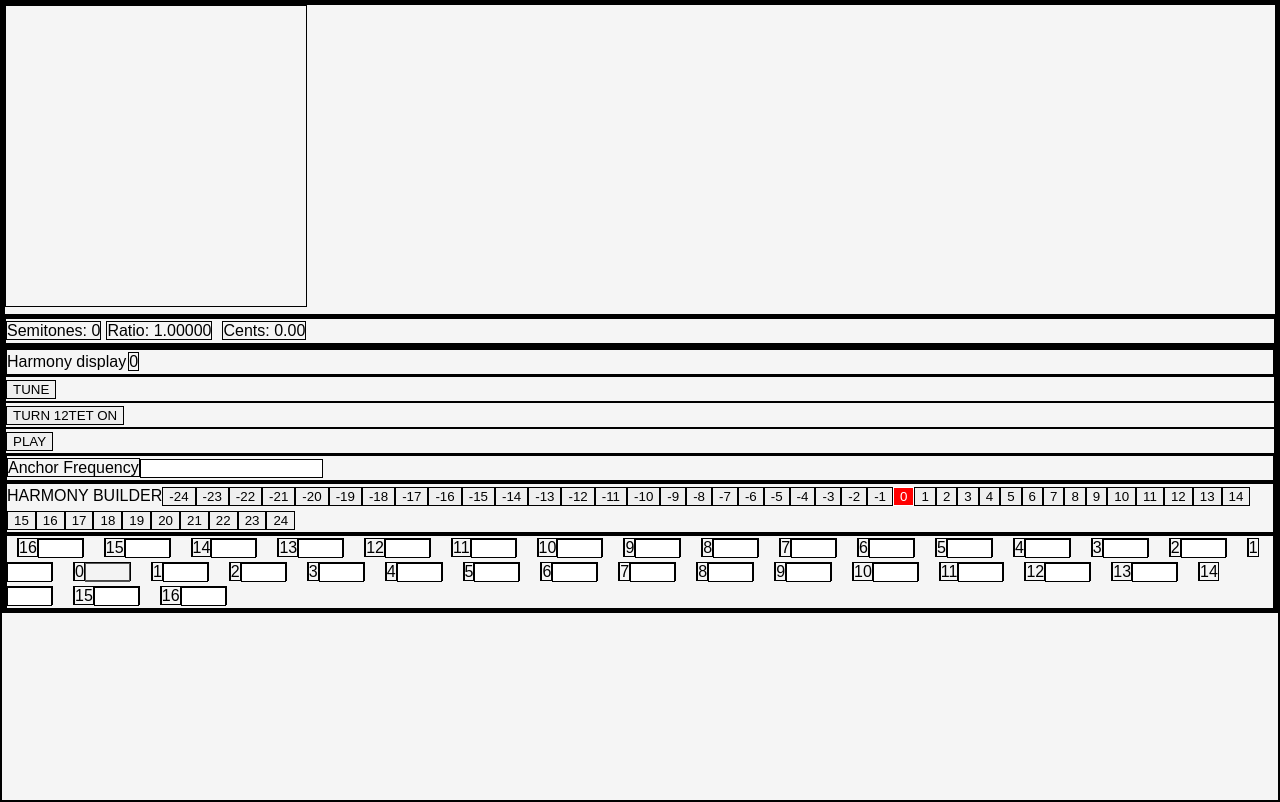
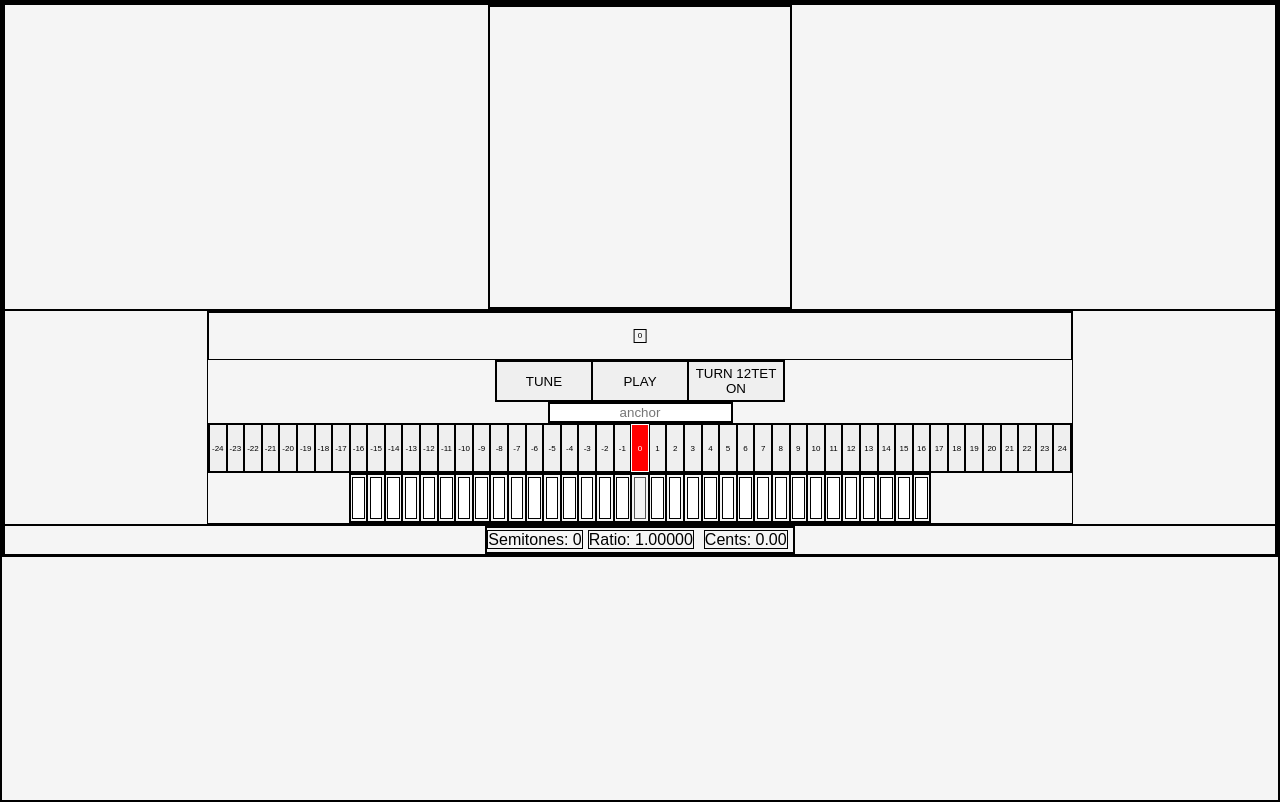
Before and after one commit to ennskevin/polymnia-react, a React (Vite) app: page / in a window 1280 px wide. Built offline with nearby package versions, Linux system fonts and the light colour scheme.

Commit message:
Layout and harmony display stretching/centering

```diff
--- a/src/components/Anchor.tsx
+++ b/src/components/Anchor.tsx
@@ -11,9 +11,9 @@ export default function Anchor({ anchor, setAnchor }: Props) {
 
     return (
         <>
-            <span>Anchor Frequency</span>
             <input
                 type="text"
+                placeholder="anchor"
                 value={input}
                 onChange={(e) => onChange(e.target.value)}
             />
--- a/src/components/HarmonyBuilder.tsx
+++ b/src/components/HarmonyBuilder.tsx
@@ -50,6 +50,7 @@ export default function HarmonyBuilder({ harmony, setHarmony, anchor }: Props) {
 
     const harmonyButtonElements = buttonValues.map(value => (
         <button
+            className="interval"
             key={value}
             type="button"
             aria-pressed={isSelected(value)}
--- a/src/components/HarmonyDisplay.tsx
+++ b/src/components/HarmonyDisplay.tsx
@@ -6,9 +6,27 @@ type Props = {
 
 export default function HarmonyDisplay({ harmony }: Props) {
 
-    const harmonyDisplayElements = harmony.map(interval => (
-        <span key={interval.semitones} style={{ margin: "2px" }}>{interval.semitones}</span>
-    ))
+    const centsBorder = Math.max(
+        ...harmony.map(i => Math.abs(i.semitones * 100)),
+        1
+    )
+    const minStretchThreshold = 1400
+
+
+    const harmonyDisplayElements = harmony.map(interval => {
+        let normalized = interval.cents / centsBorder * 100
+        if (centsBorder < minStretchThreshold) {
+            normalized *= centsBorder / minStretchThreshold
+        }
+        return (
+            <span
+                className="displayed-interval"
+                key={interval.semitones}
+                style={{ "--pos": normalized} as React.CSSProperties}
+            >
+                {interval.semitones}
+            </span>
+    )})
 
     return (
         <>
--- a/src/components/Tuner.tsx
+++ b/src/components/Tuner.tsx
@@ -115,84 +115,71 @@ export default function Tuner() {
 
 
     return (
-        <>
-            <section>
-                <div>
+        <main className="tuner-page">
+            <section className="page-section scope-section">
+                <div className="content">
                     <WaveformScope
                         analyser={analyser}
                     />
                 </div>
             </section>
 
-            <section>
-                <div>
-                    <HarmonyText
-                        harmony={activeHarmony}
-                    />
-                </div>
-            </section>
+            <section className="page-section tuner-section">
+                <div className="content">
 
-            <section>
-                <div>
-
-                    <section>
-                        <div>
-                            Harmony display
+                    <div className="panel harmony-display">
                         <HarmonyDisplay
                             harmony={activeHarmony}
                         />
                     </div>
-                    </section>
 
-                    <section>
+                    <div className="panel controls">
                         <button onClick={submitTuning}>
                             TUNE
                         </button>
-                    </section>
 
-                    <section>
+                        <button onClick={() => togglePlayback(activeHarmony)}>
+                            {playing ? "STOP" : "PLAY"}
+                        </button>
+
                         <button onClick={toggle12TET}>
                             {use12TET ? "TURN 12TET OFF" : "TURN 12TET ON"}
                         </button>
-                    </section>
+                    </div>
 
-                    <section>
-                        <button onClick={() => togglePlayback(activeHarmony)}>
-                            {playing ? "STOP" : "PLAY"}
-                        </button>
-                    </section>
-
-                    <section>
-                        <div>
+                    <div className="panel anchor">
                         <Anchor
                             anchor={anchor}
                             setAnchor={setAnchor}
                         />
                     </div>
-                    </section>
 
-                    <section>
-                        <div>
-                            HARMONY BUILDER
+                    <div className="panel harmony-builder">
                         <HarmonyBuilder
                             harmony={harmony}
                             setHarmony={setHarmony}
                             anchor={anchor}
                         />
                     </div>
-                    </section>
 
-                    <section>
-                        <div>
+                    <div className="panel tuning-set-builder">
                         <TuningSetBuilder
                             tuningSet={tuningSet}
                             setTuningSet={setTuningSet}
                         />
                     </div>
+
+                </div>
+
             </section>
 
+            <section className="page-section harmony-text-section">
+                <div className="content">
+                    <HarmonyText
+                        harmony={activeHarmony}
+                    />
                 </div>
             </section>
-        </>
+        </main>
     )
 }
--- a/src/components/TuningRatioInput.tsx
+++ b/src/components/TuningRatioInput.tsx
@@ -52,17 +52,17 @@ export default function TuningRatioInput({ semitones, interval, setTuningSet }:
     }
 
     return(
-        <span key={semitones} style={{ margin: "10px" }}>
-            <span>{Math.abs(semitones)}</span>
+        <div key={semitones} className="interval" style={{}}>
+            {/* <span>{Math.abs(semitones)}</span> */}
             <input
                 type="text"
                 value={input}
                 onChange={(e) => onChange(e.target.value)}
                 onBlur={handleBlur}
-                style={{ width: "45px" }}
+                style={{}}
                 disabled={semitones === 0}
             />
-        </span>
+        </div>
     )
 
 }
--- a/src/components/scopes/WaveformScope.tsx
+++ b/src/components/scopes/WaveformScope.tsx
@@ -11,7 +11,7 @@ type Props = {
 export default function WaveformScope({ analyser, width = 300, height = 300 }: Props) {
     const canvasRef = useRef<HTMLCanvasElement>(null)
 
-    // draw
+    // Drawing. ctx if a CANVAS context, not audio
     useEffect(() => {
         if (!analyser) return
 
@@ -25,7 +25,7 @@ export default function WaveformScope({ analyser, width = 300, height = 300 }: P
             analyser?.getByteTimeDomainData(dataArray)
 
             let triggerIndex = 0
-            for (let i =1; i < bufferLength; i++) {
+            for (let i = 1; i < bufferLength; i++) {
                 if (dataArray[i - 1] < 128 && dataArray[i] >= 128) {
                     triggerIndex = i
                     break
@@ -34,16 +34,25 @@ export default function WaveformScope({ analyser, width = 300, height = 300 }: P
 
             ctx.fillStyle = "white"
             ctx.fillRect(0, 0, width, height)
-            ctx.lineWidth = 3
-            ctx.strokeStyle = "black"
+
+            ctx.lineWidth = 0.4
+            const gradient = ctx.createLinearGradient(0,0,width,0)
+            gradient.addColorStop(0, "#3e3e3e")
+            gradient.addColorStop(1, "#000000")
+            ctx.strokeStyle = gradient // "black" // color
+
+            ctx.lineCap = "round"
+            ctx.lineJoin = "round"
+
+
             ctx.beginPath()
 
-            const visibleSamples = 512
+            const visibleSamples = 1024
             const sliceWidth = width / visibleSamples
 
-            const jitter = Math.floor(Math.random() * 2)
+            const jitter = Math.floor(Math.random() * 4)
             triggerIndex += jitter
-            const fadeSamples =64
+            const fadeSamples = 32
 
             let x = 0
 
@@ -59,7 +68,7 @@ export default function WaveformScope({ analyser, width = 300, height = 300 }: P
 
                 const distanceFromRight = visibleSamples - i
                 if (distanceFromRight < fadeSamples) {
-                    const fade = (distanceFromRight / fadeSamples) ** 2
+                    const fade = (distanceFromRight / fadeSamples)
                     y = height / 2 + (y - height / 2) * fade
                 }
 
@@ -71,6 +80,7 @@ export default function WaveformScope({ analyser, width = 300, height = 300 }: P
 
             ctx.lineTo(width, height / 2)
             ctx.stroke()
+
         }
 
         draw()
--- a/src/hooks/useHarmonyPlayer.tsx
+++ b/src/hooks/useHarmonyPlayer.tsx
@@ -65,7 +65,7 @@ export function useHarmonyPlayer() {
                 entry.gain.gain.cancelScheduledValues(ctx.currentTime)
                 entry.gain.gain.setValueAtTime(entry.gain.gain.value, ctx.currentTime)
                 entry.gain.gain.linearRampToValueAtTime(0, ctx.currentTime + 0.5)
-                entry.osc.stop(ctx.currentTime + 0.5)
+                entry.osc.stop(ctx.currentTime + 1.2)
                 delete oscMapRef.current[key]
             }
         })
@@ -75,7 +75,7 @@ export function useHarmonyPlayer() {
 
     function stopHarmony() {
         const ctx = audioCtxRef.current
-        const release = 0.5
+        const release = 1.2
         if (!ctx) return
         Object.values(oscMapRef.current).forEach(({ osc, gain }) => {
             const now = ctx.currentTime
--- a/src/index.css
+++ b/src/index.css
@@ -45,3 +45,81 @@ button[aria-pressed="true"] {
   background-color: red;
   color: white;
 }
+
+.tuner-page {
+  display: flex;
+  flex-direction: column;
+  align-items: center;
+}
+
+.page-section {
+  width: 100%;
+  display: flex;
+  flex-direction: column;
+  align-items: center;
+}
+
+.content {
+  max-width: 1200px;
+  margin: 0 auto;
+  display: flex;
+  flex-direction: column;
+  align-items: center;
+}
+
+.harmony-display {
+  position: relative;
+  display: flex;
+  flex-direction: row;
+  align-items: center;
+  height: 3rem;
+  width: 100%;
+}
+
+.displayed-interval {
+  position: absolute;
+  left: 50%;
+  transform: translateX(calc(var(--pos) * 30%)) translateX(-50%);
+  font-size: 0.5rem;
+  width: 0.8rem;
+  text-align: center;
+}
+
+.panel {
+  display: flex;
+  flex-direction: row;
+}
+
+.controls > button {
+  width: 6rem;
+  height: 2.5rem;
+}
+
+.anchor {
+  display: flex;
+  flex-direction: row;
+  justify-content: center;
+}
+
+.anchor > input {
+  text-align: center;
+}
+
+.interval {
+  font-size: 0.5rem;
+  display: flex;
+  justify-content: center;
+  align-items: center;
+
+  width: 1.1rem;
+  height: 3rem;
+  padding: 0.1rem;
+  margin: 0;
+  box-sizing: border-box;
+}
+
+.interval input {
+  width: 100%;
+  height: 100%;
+  font-size: 0.5rem;
+}
```
Lines whose indentation alone changed are shown as unchanged.
